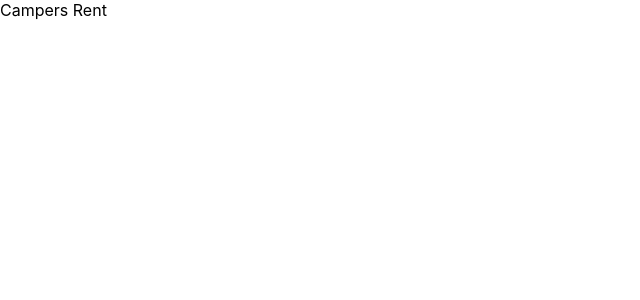
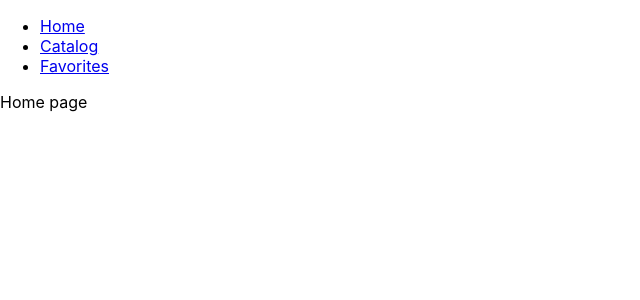
Before and after one commit to fff500/campers-rent, a React (Create React App) app: page / in a window 1280 px wide. Shown: the top 300 px of the page, without its empty margins (0-640 px from the left). Built offline with nearby package versions, Linux system fonts and the light colour scheme.

Commit message:
Routing and navigation were added

```diff
--- a/package.json
+++ b/package.json
@@ -8,6 +8,7 @@
     "@testing-library/user-event": "^13.5.0",
     "react": "^18.2.0",
     "react-dom": "^18.2.0",
+    "react-router-dom": "^6.22.3",
     "react-scripts": "5.0.1",
     "web-vitals": "^2.1.4"
   },
--- a/src/App.js
+++ b/src/App.js
@@ -1,5 +1,23 @@
+import { lazy } from 'react';
+import { Routes, Route } from 'react-router-dom';
+
+import { Layout } from './components/Layout/Layout';
+
+const Home = lazy(() => import('./pages/Home/Home'));
+const Catalog = lazy(() => import('./pages/Catalog/Catalog'));
+const Favorites = lazy(() => import('./pages/Favorites/Favorites'));
+
 const App = () => {
-  return <div>Campers Rent</div>;
+  return (
+    <Routes>
+      <Route path="/" element={<Layout />}>
+        <Route index element={<Home />} />
+        <Route path="/catalog" element={<Catalog />} />
+        <Route path="/favorites" element={<Favorites />} />
+        <Route path="*" element={<Home />} />
+      </Route>
+    </Routes>
+  );
 };
 
 export default App;
--- a/src/components/Layout/Layout.jsx
+++ b/src/components/Layout/Layout.jsx
@@ -1,13 +1,22 @@
+import { Suspense } from 'react';
+import { NavLink, Outlet } from 'react-router-dom';
+
 export const Layout = () => {
   return (
     <>
       <header>
         <nav>
-          Navigation
+          <ul>
+            <li><NavLink to="/">Home</NavLink></li>
+            <li><NavLink to="/catalog">Catalog</NavLink></li>
+            <li><NavLink to="/favorites">Favorites</NavLink></li>
+          </ul>
         </nav>
       </header>
       <main>
-        Main
+        <Suspense fallback={<div>Loading...</div>}>
+          <Outlet />
+        </Suspense>
       </main>
     </>
   )
--- a/src/index.js
+++ b/src/index.js
@@ -1,11 +1,14 @@
 import React from 'react';
 import ReactDOM from 'react-dom/client';
+import { BrowserRouter } from 'react-router-dom';
 
 import App from './App';
 import './index.css';
 
 ReactDOM.createRoot(document.getElementById('root')).render(
   <React.StrictMode>
-    <App />
+    <BrowserRouter>
+      <App />
+    </BrowserRouter>
   </React.StrictMode>
 );
```
Also changed, not shown: 1 other file (tests, documents, lock files or other folders).
